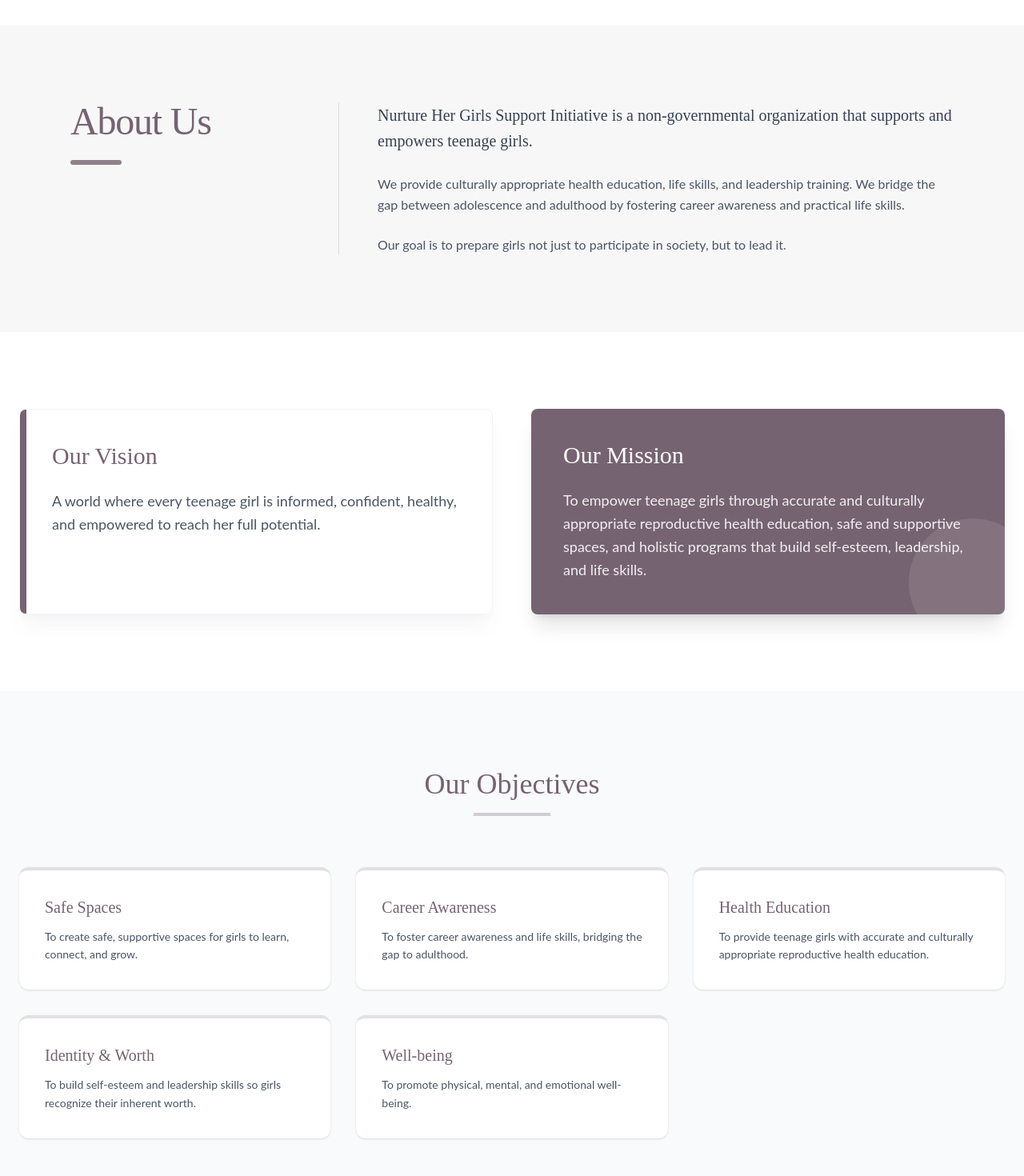
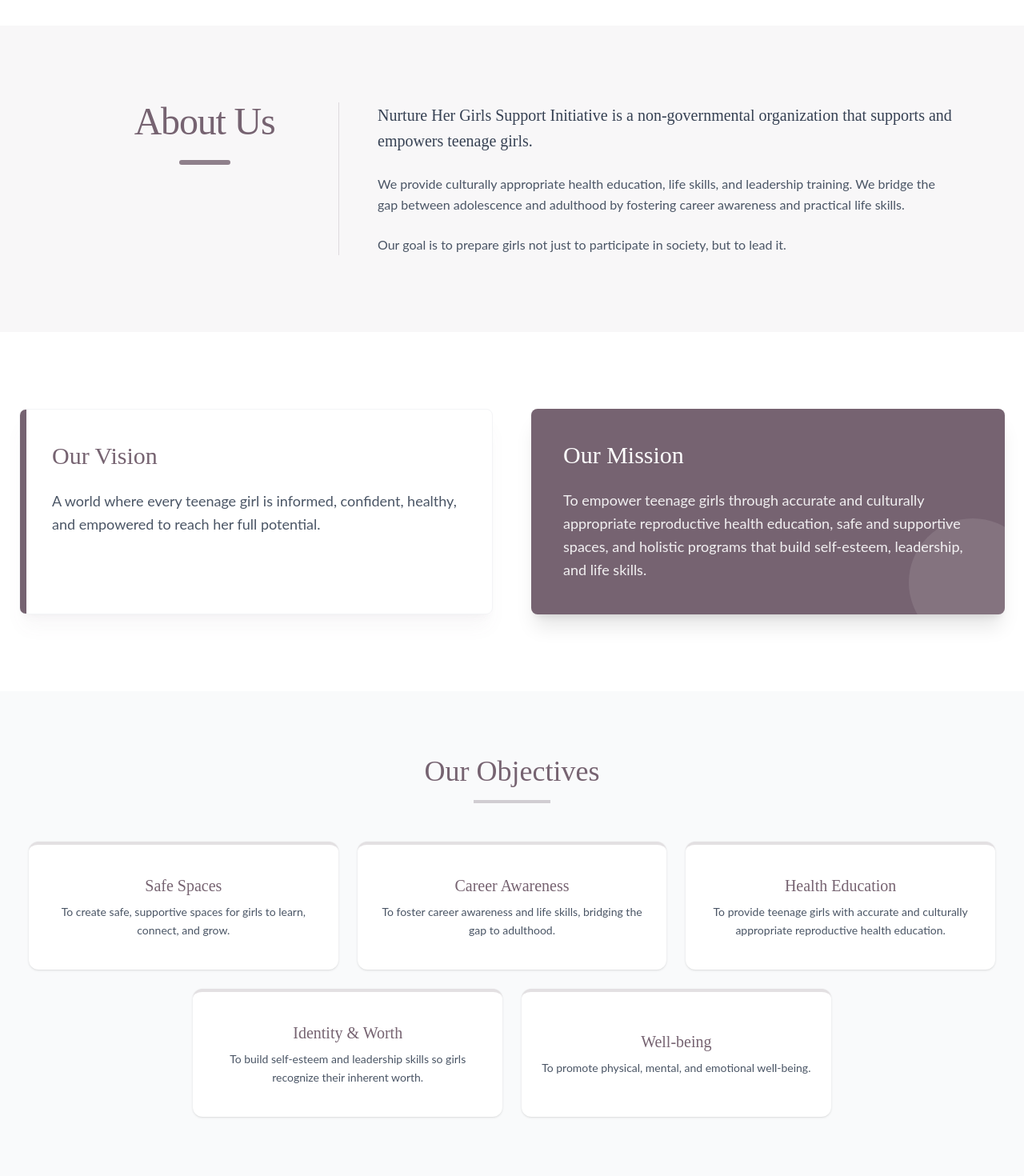
Before and after one commit to NurtureHer/Website-, a React (Vite) app in the folder nurture-her/: page / in a window 1280 px wide. Shown: the part 560-2030 px from the top of the page at 80% size. Built offline with nearby package versions, Linux system fonts and the light colour scheme.

Commit message:
adjusted obj size

```diff
--- a/nurture-her/src/components/Sections/About.jsx
+++ b/nurture-her/src/components/Sections/About.jsx
@@ -6,13 +6,14 @@ const About = () => {
       <div className="max-w-6xl mx-auto px-6">
         <div className="grid grid-cols-1 md:grid-cols-12 gap-12 items-start">
 
-          {/* Left Column: The Brand Zone (Text Only) */}
-          <div className="md:col-span-4 flex flex-col items-center md:items-start md:border-r md:border-brand-mauve/20 h-full">
-            {/* Increased text size to fill the visual space left by the logo */}
-            <h2 className="text-4xl md:text-5xl font-serif text-brand-mauve mb-6 tracking-tight">
+          {/* Left Column: The Brand Zone */}
+          {/* UPDATED: Removed 'md:items-start' so it stays centered on desktop too */}
+          <div className="md:col-span-4 flex flex-col items-center md:border-r md:border-brand-mauve/20 h-full">
+
+            <h2 className="text-4xl md:text-5xl font-serif text-brand-mauve mb-6 tracking-tight text-center">
               About Us
             </h2>
-            {/* The accent line keeps it looking designed, not just empty */}
+
             <div className="h-1.5 w-16 bg-brand-mauve/80 rounded-full"></div>
           </div>
 
--- a/nurture-her/src/components/Sections/Objectives.jsx
+++ b/nurture-her/src/components/Sections/Objectives.jsx
@@ -25,18 +25,29 @@ const objectives = [
 
 const Objectives = () => {
   return (
-    <section id="objectives" className="py-24 bg-gray-50">
+    <section id="objectives" className="py-20 bg-gray-50">
       <div className="max-w-7xl mx-auto px-6">
-        <div className="text-center mb-16">
+        <div className="text-center mb-12">
           <h2 className="text-4xl font-serif text-brand-mauve">Our Objectives</h2>
           <div className="h-1 w-24 bg-brand-mauve mx-auto mt-4 opacity-30"></div>
         </div>
 
-        <div className="grid grid-cols-1 md:grid-cols-2 lg:grid-cols-3 gap-8">
+        <div className="flex flex-wrap justify-center gap-6">
           {objectives.map((obj, index) => (
-            <div key={index} className="bg-white p-8 rounded-xl shadow-sm hover:shadow-md transition-shadow duration-300 border-t-4 border-brand-mauve/20">
-              {/* If you have icons, you can add an <img /> here */}
-              <h4 className="text-xl font-serif text-brand-mauve mb-3">{obj.title}</h4>
+            <div
+              key={index}
+              // WIDTH: Keeps the 3-on-top, 2-on-bottom layout
+              // HEIGHT: h-40 (10rem) makes it a very slim, horizontal card
+              className="
+                w-full
+                md:w-[calc(50%-1.5rem)]
+                lg:w-[calc(33.33%-1.5rem)]
+                h-40
+                bg-white p-5 rounded-xl shadow-sm hover:shadow-md transition-shadow duration-300
+                border-t-4 border-brand-mauve/20
+                flex flex-col justify-center items-center text-center"
+            >
+              <h4 className="text-xl font-serif text-brand-mauve mb-2">{obj.title}</h4>
               <p className="text-gray-600 text-sm leading-relaxed">
                 {obj.desc}
               </p>
```
